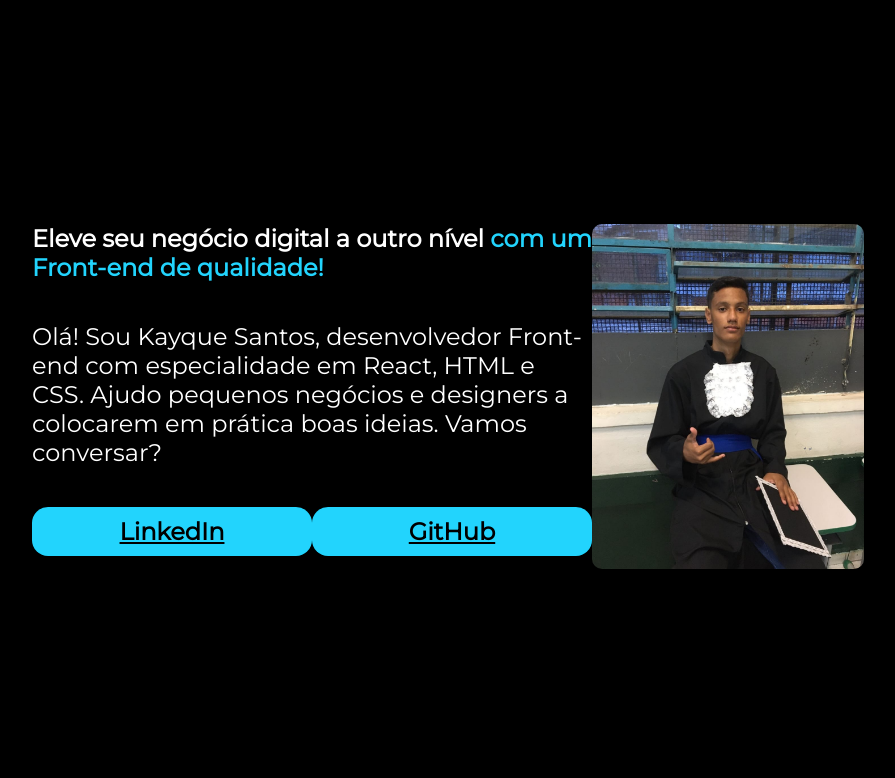
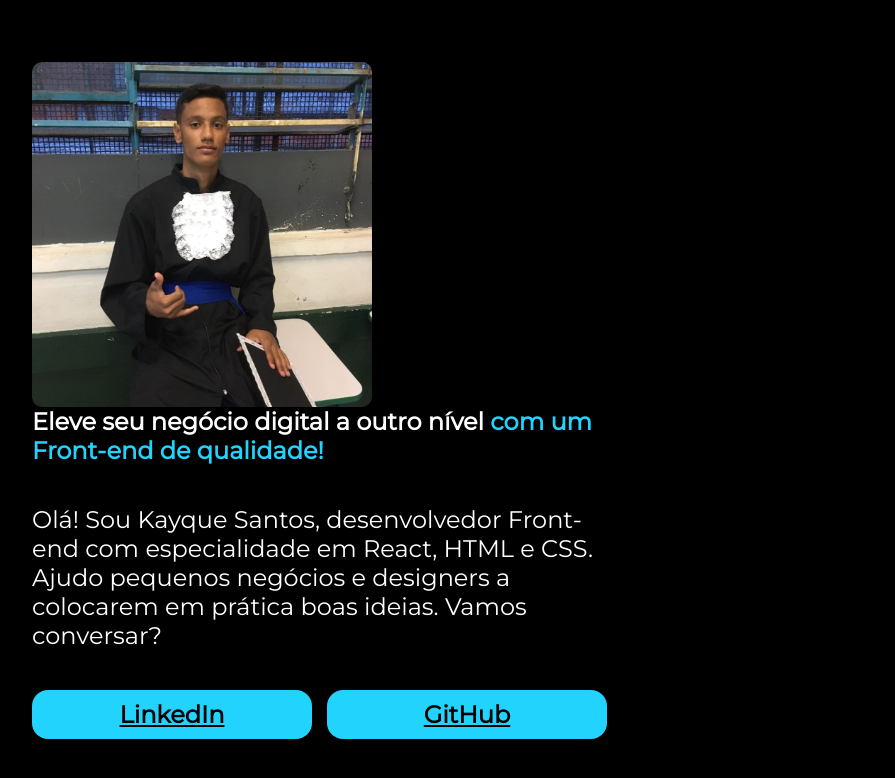
Before and after one commit to KayqueSanto/portifolio, a plain HTML site: page index.html in a window 1280 px wide. Shown: the whole page, without its empty margins (192-1087 px from the left). Drawn offline with Linux system fonts and the light colour scheme.

Commit message:
19.05.2023

```diff
--- a/style.css
+++ b/style.css
@@ -15,6 +15,11 @@ body {
     box-sizing: border-box;
     background-color: #000000 ;
     color: white;
+    display: flex;
+    flex-direction: column;
+    align-items: center;
+    justify-content: center;
+    height: 100%;
 }
 
 .titulodestaque {
@@ -29,6 +34,7 @@ body {
     display: flex;
     align-items:0;
     justify-content: space-between;
+    flex-wrap: wrap-reverse ;
 }
 
 
@@ -40,7 +46,7 @@ body {
     display: flex;
     flex-direction: column;
     gap: 40px;
-
+    margin-right: 35px;
 }
 
 .aprensentacao__conteudo__titulo {
@@ -54,7 +60,7 @@ body {
 .botoes {
     display: flex;
     justify-content: space-between;
-    font-family:#000000
+    font-family:#000000;
 }
 
 /* o valor none é responsável por limpar as decorações do elemento âncora, a propriedade border-radius torna as bordas dos links arredondadas. */
@@ -67,7 +73,7 @@ body {
     font-size: 24px;
     padding: 10px 0;
     font-weight: bold;
-    color: #000000
+    color: #000000;
 
 }
 
@@ -78,3 +84,7 @@ body {
     width: 340px;
     object-fit: cover;
 }
+
+html {
+    height: 100%;
+}
```
